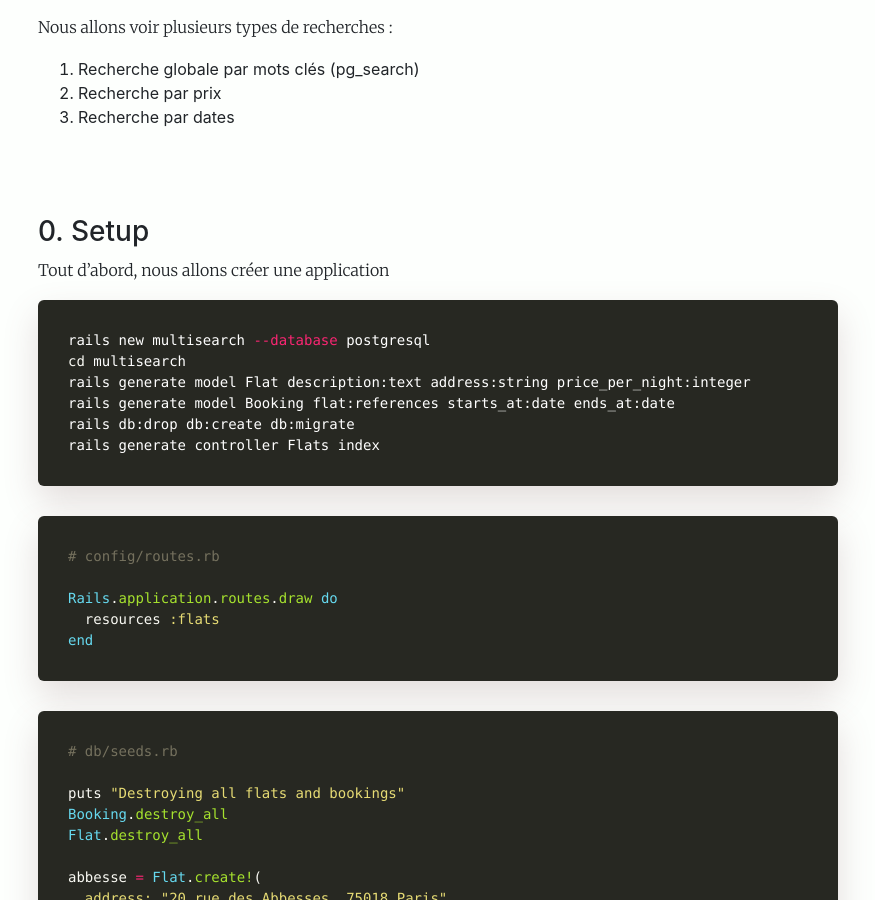
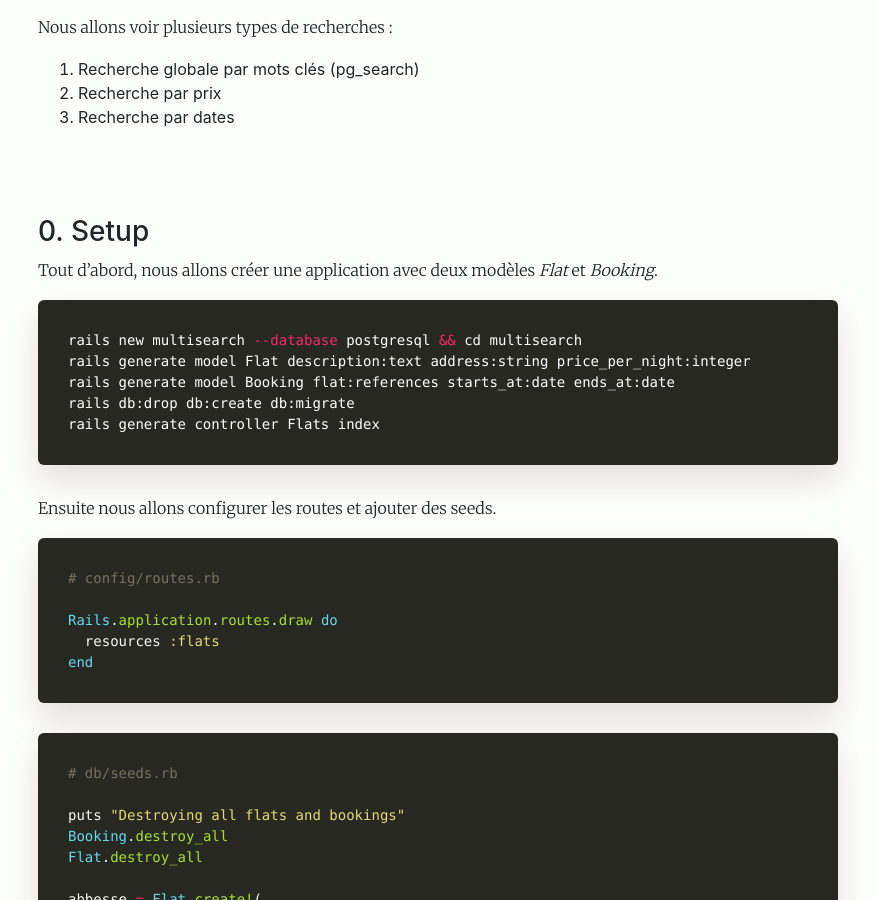
Before and after one commit to alexandrebk/alexandrebk.github.io, a Jekyll site: the page built from _posts/2020-04-06-multisearch.md, in a window 1280 px wide and 900 px high, scrolled down 327 px. Shown: the whole window, without its empty margins (202-1077 px from the left). Built offline with Jekyll 4.4.1, drawn with Linux system fonts in a browser that asks for light colours; nearby versions of some CDN libraries; some of the changed text lies outside the part shown.

Commit message:
Update post Multisearch

````diff
--- a/_posts/2020-04-06-multisearch.md
+++ b/_posts/2020-04-06-multisearch.md
@@ -19,16 +19,17 @@
 
 ### 0. Setup
 
-Tout d'abord, nous allons créer une application
+Tout d'abord, nous allons créer une application avec deux modèles *Flat* et *Booking*.
 
 ```sh
-rails new multisearch --database postgresql
-cd multisearch
+rails new multisearch --database postgresql && cd multisearch
 rails generate model Flat description:text address:string price_per_night:integer
 rails generate model Booking flat:references starts_at:date ends_at:date
 rails db:drop db:create db:migrate
 rails generate controller Flats index
 ```
+
+Ensuite nous allons configurer les routes et ajouter des seeds.
 
 ```ruby
 # config/routes.rb
@@ -100,7 +101,7 @@
 
 #### 1.1 On crée un scope dans le modèle
 
-Nous allons commencer par une recherche par mots-clés sur les colonnes `description` et `address` des Flat.
+Nous allons commencer par une recherche par mots-clés sur les colonnes *description* et *address* des Flat.
 
 ```ruby
 # app/models/flat.rb
@@ -113,21 +114,17 @@
   pg_search_scope :search_by_description_and_address,
                   against: [ :description, :address ],
                   using: { tsearch: { prefix: true } }
-
-  [...]
 end
 ```
 
-Pour vérifier que le scope fonctionne, je teste en console.
+Pour vérifier que le scope fonctionne, nous allons tester en ouvrant la console (`rails console`)
 
 ```ruby
-# rails console
-
 flats = Flat.search_by_description_and_address('Gaudelet')
 flats.count # => 1
 ```
 
-Je récupère bien un `Flat` qui comprend `Gaudelet` dans son adresse.
+Je récupère bien un *Flat* qui comprend *Gaudelet* dans son adresse.
 <img src="/images/posts/multisearch/pg_search_console.png"
      class="image"
      alt="pg search console">
@@ -145,7 +142,7 @@
   <%= f.input :search, label: "Recherche par adresse ou description",
                        input_html: { name: 'search',
                                      value: params.dig(:search) } %>
-  <%= f.submit "Chercher", class: "btn btn-primary" %>
+  <%= f.submit "Chercher" %>
 <% end %>
 
 <ul>
@@ -157,7 +154,7 @@
 
 #### 1.3 On filtre les données dans le controller
 
-Si le params `search` est présent, on applique le scope `search_by_description_and_address` sur le model `Flat`.
+Si le params *search* est présent, on applique le scope *search_by_description_and_address* sur le model *Flat*
 
 ```ruby
 # app/controllers/flats_controller.rb
@@ -172,6 +169,8 @@
   end
 end
 ```
+
+Nous pouvons désormais tester le formulaire avec `rails server` en visitant `http://localhost:3000/flats`
 
 <img src="/images/posts/multisearch/recherche_globale.gif"
      class="image"
@@ -204,14 +203,12 @@
 <% end %>
 ```
 
-<img src="/images/posts/multisearch/champs_prix.png" class="image" alt="affichage champs prix">
-
-#### 2.2 On ajoute les filtres dans `FlatsController`
+#### 2.2 On ajoute les filtres dans *FlatsController*
 
 ```ruby
 # app/controllers/flats_controller.rb
 
-class FlatsController
+class FlatsController < ApplicationController
   def index
     if params[:search].present?
       @flats = Flat.search_by_description_and_address(params[:search])
@@ -228,7 +225,7 @@
 end
 ```
 
-<img src="/images/posts/multisearch/filtre_prix.gif" class="image" alt="gif filtre prix">
+<img src="/images/posts/multisearch/champs_prix.png" class="image" alt="affichage champs prix">
 
 <br>
 <br>
@@ -264,9 +261,9 @@
 
 #### 3.2 On vérifie la disponibilité des appartements
 
-On définie une méthode d'instance `Flat#is_available?` avec deux paramètres, la date d'entrée et la date de sortie.
+On définie une méthode d'instance *Flat#is_available?* avec deux paramètres, la date d'entrée et la date de sortie.
 
-Dans cette méthode, on compare les dates recherchées et les dates de réservation. Pour cela on va utiliser `overlaps?` (cf. [documentation](https://apidock.com/rails/Range/overlaps%3F)).
+Dans cette méthode, on compare les dates recherchées et les dates de réservation. Pour cela on va utiliser *overlaps?* (cf. [documentation](https://apidock.com/rails/Range/overlaps%3F)).
 
 ```ruby
 #app/models/flat.rb
````
Also changed, not shown: other parts of _posts/2020-04-06-multisearch.md (+3 -3 lines).
